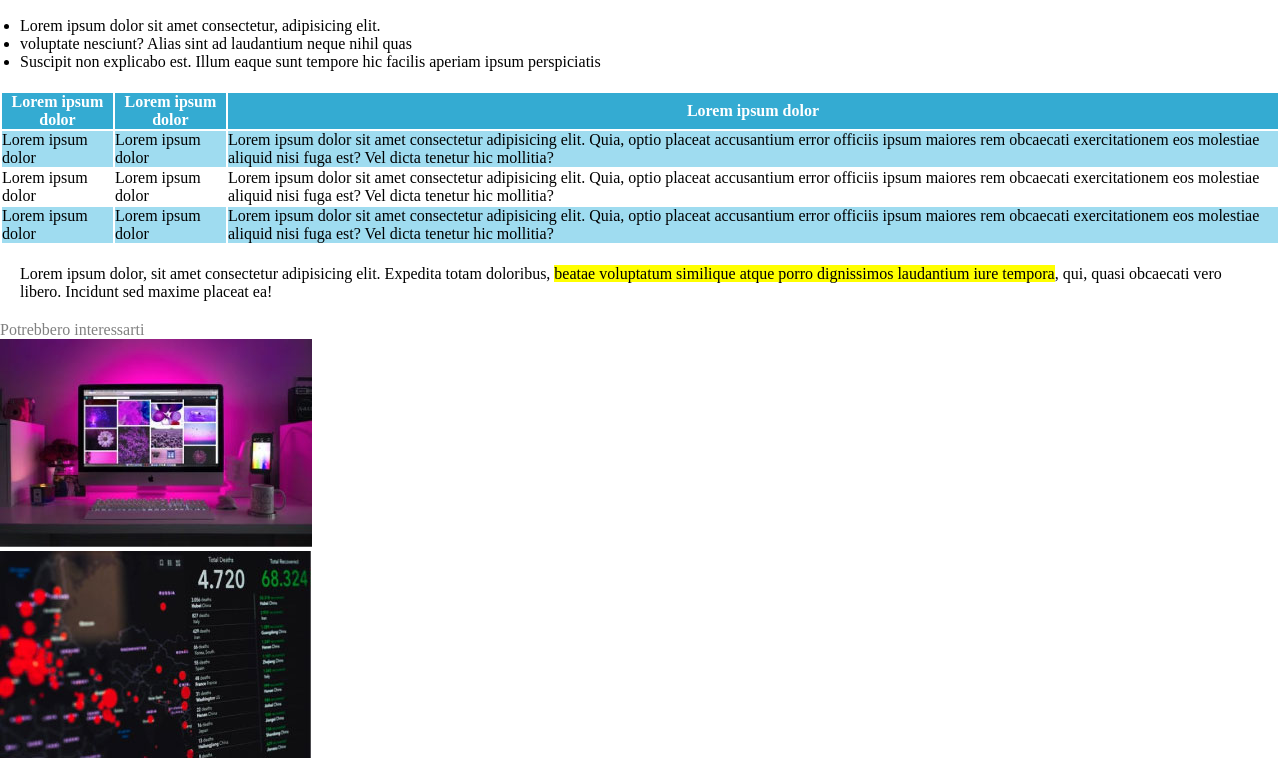
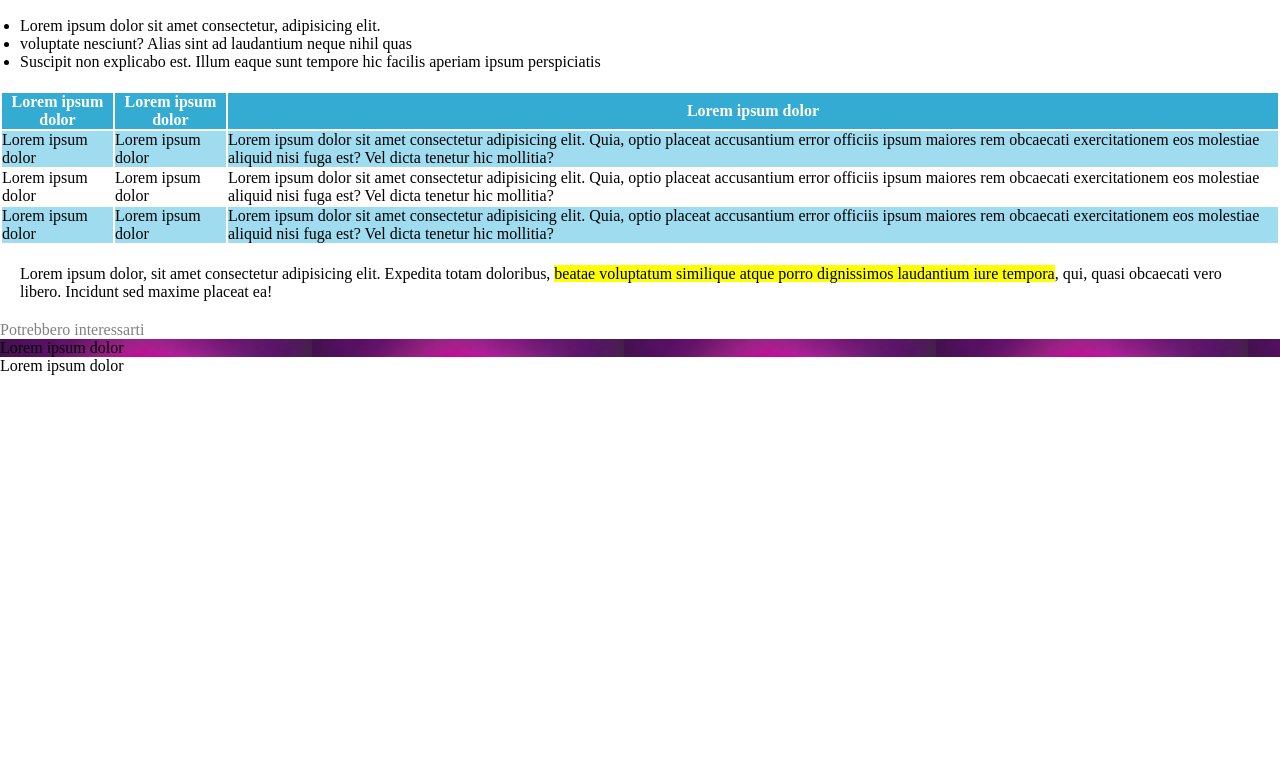
Before and after one commit to tizianotambone/html-css-booleaner, a plain HTML site: page index.html in a window 1280 px wide. Shown: the part 614-1376 px from the top of the page. After the commit the page ends 989 px from the top, so only its background shows below. Drawn offline with Linux system fonts and the light colour scheme.

Commit message:
[UPD]aggiusto img

```diff
--- a/css/style.css
+++ b/css/style.css
@@ -38,3 +38,6 @@ background-color: lightblue;
 .colore{
     color: gray;
 }
+.computer{
+    background-image: url(../img2/monitor.jpg);
+}
--- a/index.html
+++ b/index.html
@@ -73,8 +73,8 @@
 
     <span class="colore"> Potrebbero interessarti</span>
 
-   <div> <img src="./img2/monitor.jpg" alt="computer"></div>
-   <div><img src="./img2/graph.jpg" alt="grapg"></div>
+   <div class="computer"> Lorem ipsum dolor</div>
+   <div>Lorem ipsum dolor</div>
 
 
 
```
